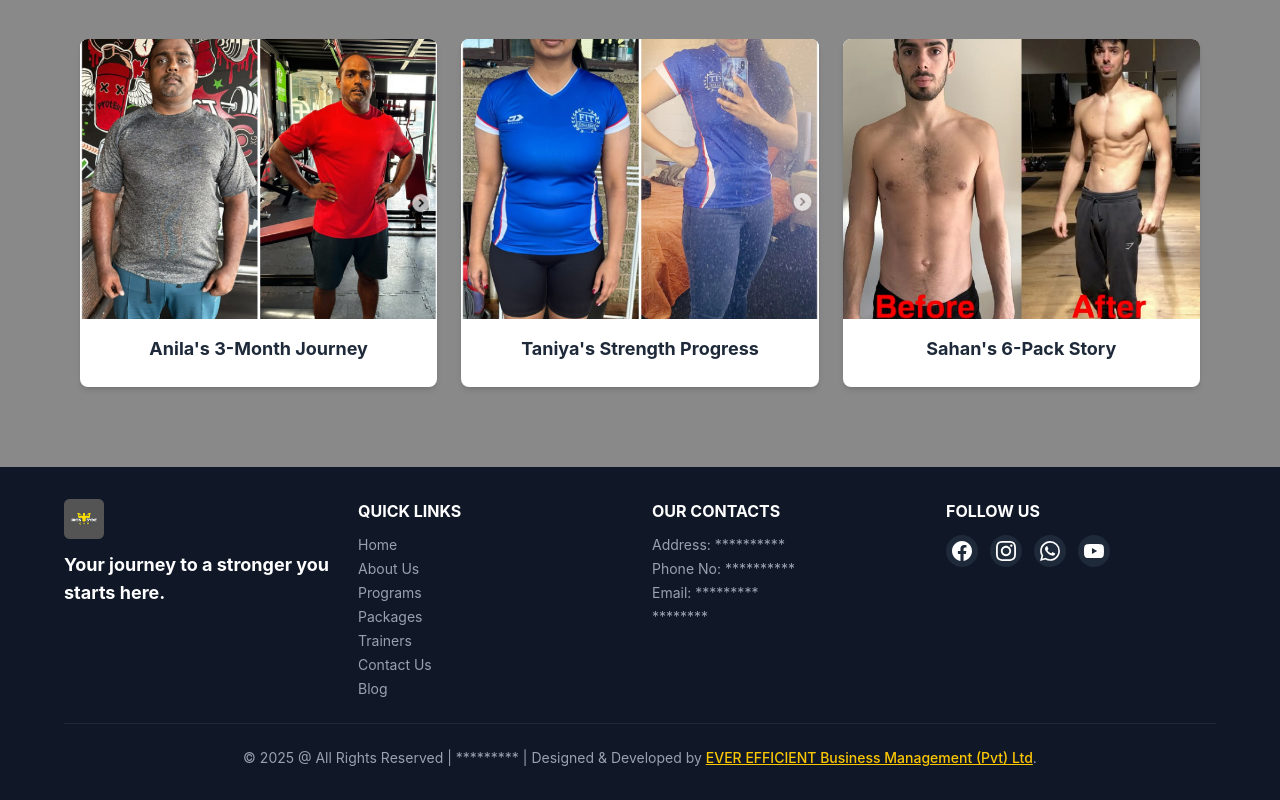
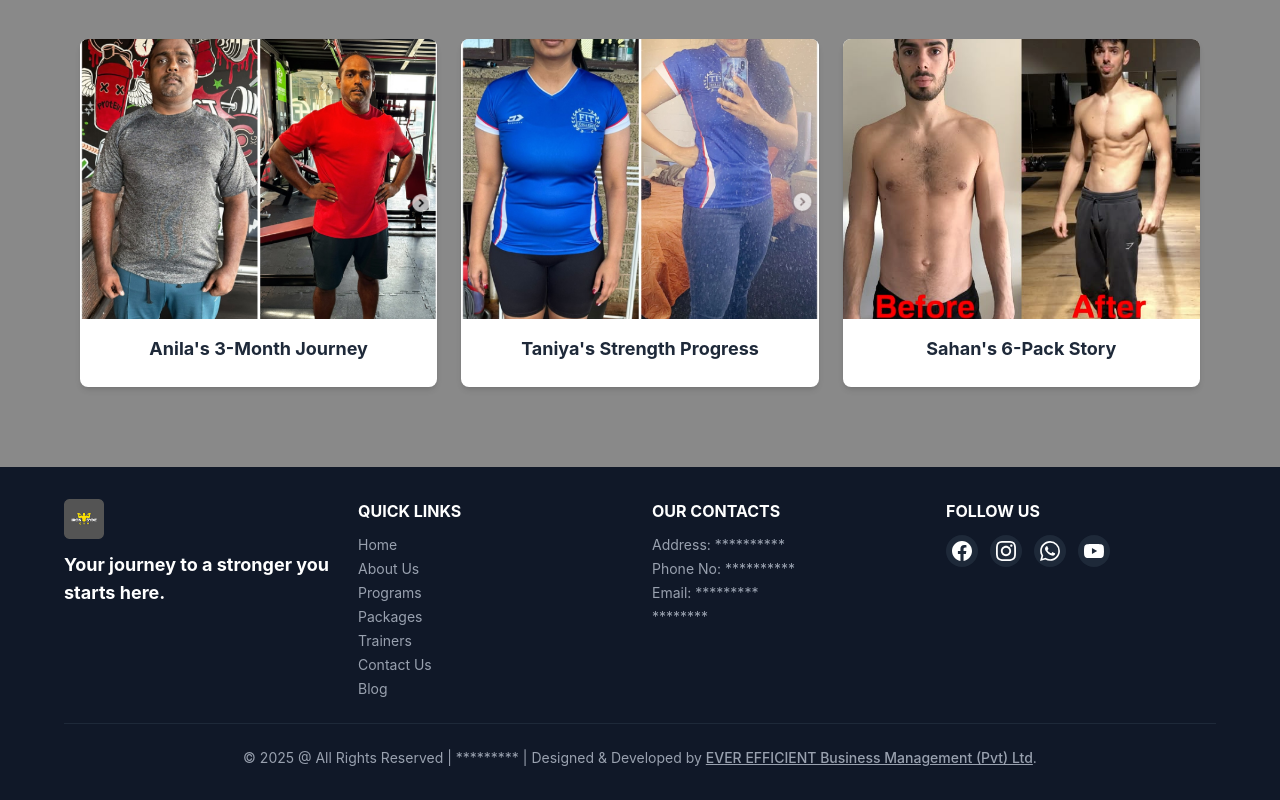
Before and after one commit to supunyasanthaofficial/Gym, a React (Vite) app: page /blog in a window 1280 px wide. Shown: the part 1950-2750 px from the top of the page. Built offline with nearby package versions, Linux system fonts and the light colour scheme.

Commit message:
change bottom bar "Ever efficient " text color

```diff
--- a/src/components/Footer.jsx
+++ b/src/components/Footer.jsx
@@ -122,7 +122,7 @@ const Footer = () => {
             href="https://everefficient.lk/"
             target="_blank"
             rel="noopener noreferrer"
-            className="text-yellow-400 hover:text-yellow-300 font-medium underline transition duration-300"
+            className="text-gray-400 hover:text-yellow-300 font-medium underline transition duration-300"
           >
             EVER EFFICIENT Business Management (Pvt) Ltd
           </a>
```
